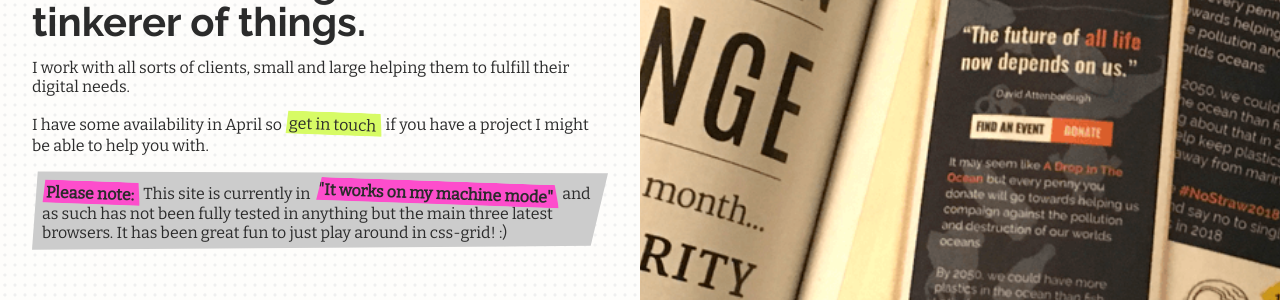
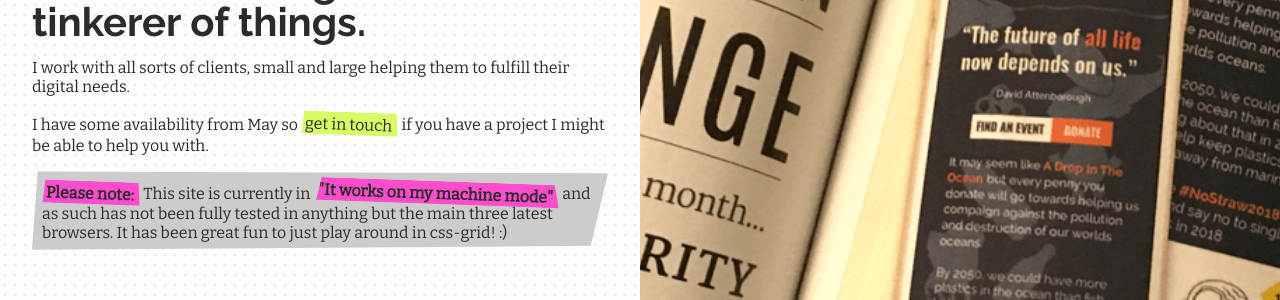
Before and after one commit to maxray/maxray.github.io, a Jekyll site: the page built from index.html, in a window 1280 px wide. Shown: the part 210-510 px from the top of the page. Built offline with Jekyll 4.4.1, drawn with Linux system fonts in a browser that asks for light colours.

Commit message:
may change

```diff
--- a/index.html
+++ b/index.html
@@ -6,7 +6,7 @@ layout: default
       <article>
           <h1>I'm Sush, a Web Designer, Illustrator and general tinkerer of things.</h1>
           <p>I work with all sorts of clients, small and large helping them to fulfill their digital needs.</p>
-          <p>I have some availability in April so <a href="mailto:me@sushkelly.co.uk?subject=From the frontpage" class="strike ">get in touch</a> if you have a project I might be able to help you with.</p>
+          <p>I have some availability from May so <a href="mailto:me@sushkelly.co.uk?subject=From the frontpage" class="strike ">get in touch</a> if you have a project I might be able to help you with.</p>
           <p class="note"><b class="pink_strike">Please note:</b> This site is currently in <b class="pink_strike">"It works on my machine mode"</b> and as such has not been fully tested in anything but the main three latest browsers. It has been great fun to just play around in css-grid! :)</p>
 
       </article>
```
